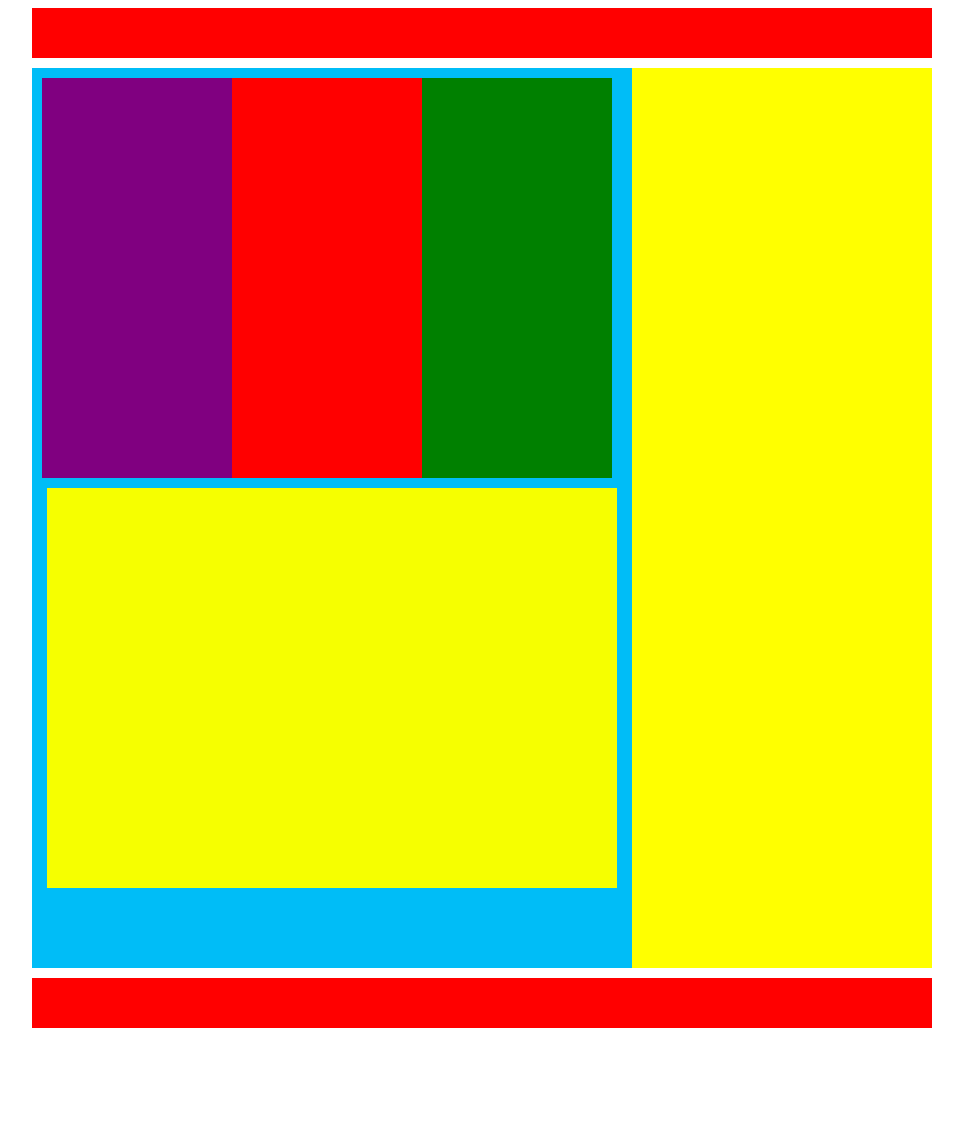
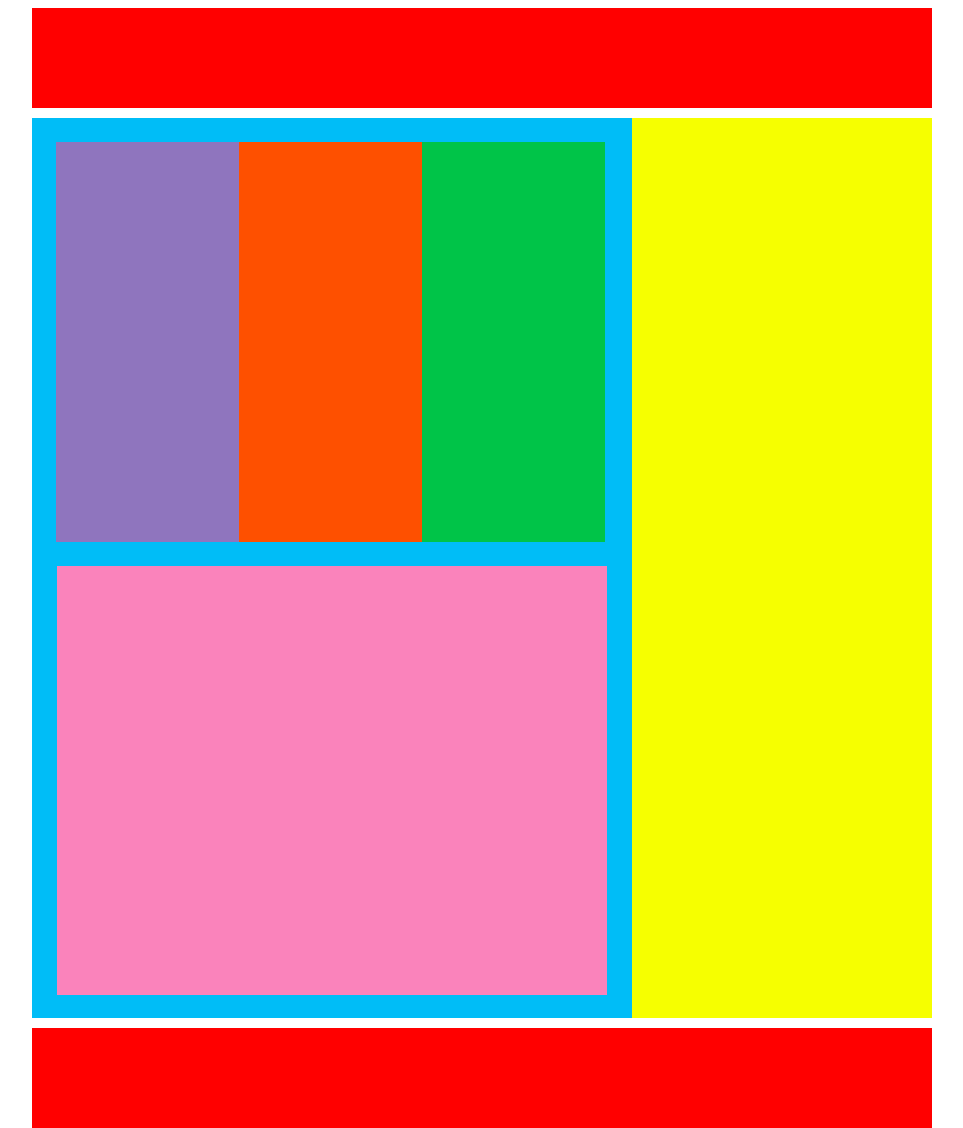
Before and after one commit to davemillican/layouts, a plain HTML site: page index2.html in a window 1280 px wide. Shown: the whole page, without its empty margins (158-1121 px from the left). Before the commit the page ends 1028 px from the top, so only its background shows below. Drawn offline with Linux system fonts and the light colour scheme.

Commit message:
fixed colors

```diff
--- a/src/css/index.css
+++ b/src/css/index.css
@@ -4,36 +4,36 @@
 
 .container {
 	height: 1000px;
-	width: 900px;
+	width: 600px;
 	margin: 0 auto;
 }
 
 .red {
-	background:red;
-	height: 50px;
+	background: #ff0000;
+	height: 100px;
 	margin-bottom: 10px;
 }
 
 .blue {
-	background:blue;
+	background: #00bdf7;
 	float:left;
 	height: 500px;
-	width: 300px;
+	width: 200px;
 }
 
 .green {
-	background:green;
+	background: #00c448;
 	float:left;
 	height: 500px;
-	width: 300px;
+	width: 200px;
 
 }
 
 .yellow {
-	background:yellow;
+	background: #f6ff00;
 	float:left;
 	height: 500px;
-	width: 300px;
+	width: 200px;
 
 }
 
@@ -41,5 +41,5 @@
 .footer {
 	background: red;
 	margin-top: 10px;
-	height: 50px;
+	height: 100px;
 }
--- a/src/css/index2.css
+++ b/src/css/index2.css
@@ -9,48 +9,46 @@
 }
 
 .red {
-	background:red;
-	height: 50px;
+	background: #ff0000;
+	height: 100px;
 	margin-bottom: 10px;
 }
 
 .middle {
-	background:red;
+	background: #fe5000;
 	float:left;
 	height: 400px;
-	width: 190px;
+	width: 183px;
 }
 .purple {
-	background:purple;
+	background: #8f75be;
 	float:left;
 	height: 400px;
-	width: 190px;
+	width: 183px;
 }
 
 .green {
-	background:green;
+	background: #00c448;
 	float:left;
 	height: 400px;
-	width: 190px;
+	width: 183px;
 
 }
 
 .multi-color {
-	padding: 10px;
+	padding: 24px;
 
 }
 
 .bottom {
-	background: #f6ff00;
+	background: #fa83bb;
 	margin: 0 auto;
-	height: 400px;
-	width: 570px;
-	margin-bottom:10px;
-
+	height: 429px;
+	width: 550px;
 }
 
 .right-col {
-	background: yellow;
+	background: #f6ff00;
 	float: left;
 	height: 900px;
 	width: 300px;
@@ -65,7 +63,7 @@
 }
 
 .footer {
-	background: red;
+	background: #ff0000;
 	margin-top: 10px;
-	height: 50px;
+	height: 100px;
 }
```
Also changed, not shown: index3.html (+3 -5 lines).
